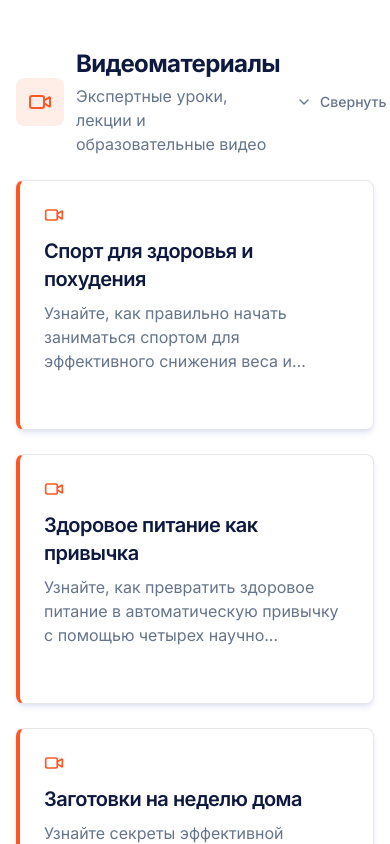
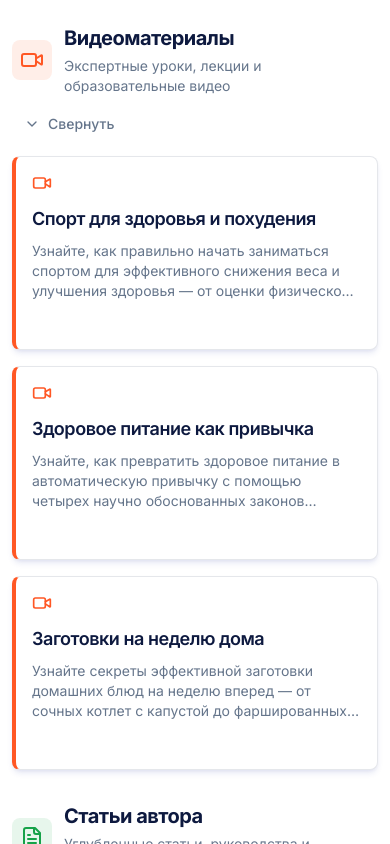
Before and after one commit to AlexanderModestov/nutrition, a Next.js app: page / in a window 390 px wide. Shown: the top 844 px of the page. Built offline with nearby package versions, Linux system fonts and the light colour scheme.

Commit message:
adjusting to mobile devices

```diff
--- a/src/app/globals.css
+++ b/src/app/globals.css
@@ -129,7 +129,7 @@
 @layer components {
   /* Knowledge Hub Custom Components */
   .knowledge-card {
-    @apply bg-card border rounded-lg p-6 transition-all duration-300 hover:shadow-hover hover:-translate-y-1;
+    @apply bg-card border rounded-lg p-4 sm:p-6 transition-all duration-300 hover:shadow-hover hover:-translate-y-1;
     box-shadow: var(--shadow-card);
   }
 
@@ -200,7 +200,7 @@
   .knowledge-button {
     @apply inline-flex items-center justify-center rounded-md text-sm font-medium transition-all duration-200;
     @apply focus-visible:outline-none focus-visible:ring-2 focus-visible:ring-ring focus-visible:ring-offset-2;
-    @apply disabled:pointer-events-none disabled:opacity-50;
+    @apply disabled:pointer-events-none disabled:opacity-50 px-3 py-2 sm:px-4 sm:py-2;
   }
 
   .knowledge-button-primary {
--- a/src/app/layout.tsx
+++ b/src/app/layout.tsx
@@ -8,6 +8,7 @@ const inter = Inter({ subsets: ["latin"] });
 export const metadata: Metadata = {
   title: "Expert Knowledge Hub",
   description: "A curated collection of expert knowledge materials",
+  viewport: "width=device-width, initial-scale=1",
 };
 
 export default function RootLayout({
@@ -17,6 +18,9 @@ export default function RootLayout({
 }) {
   return (
     <html lang="en">
+      <head>
+        <meta name="viewport" content="width=device-width, initial-scale=1" />
+      </head>
       <body className={inter.className}>
         <Providers>
           {children}
--- a/src/app/page.tsx
+++ b/src/app/page.tsx
@@ -133,10 +133,10 @@ export default function HomePage() {
 
   return (
     <div className="min-h-screen bg-background">
-      <main className="container mx-auto px-4 sm:px-6 lg:px-8 py-12">
+      <main className="container mx-auto px-3 sm:px-6 lg:px-8 py-6 sm:py-12">
 
         {/* Materials Sections */}
-        <div className="space-y-16">
+        <div className="space-y-8 sm:space-y-16">
           <MaterialSection
             title="Видеоматериалы"
             type="video"
--- a/src/components/MaterialCard.tsx
+++ b/src/components/MaterialCard.tsx
@@ -88,15 +88,15 @@ const MaterialCard = ({ material }: MaterialCardProps) => {
           )}
         </div>
 
-        <h3 className="text-xl font-semibold text-card-foreground mb-2 group-hover:text-primary transition-colors">
+        <h3 className="text-lg sm:text-xl font-semibold text-card-foreground mb-2 group-hover:text-primary transition-colors line-clamp-2">
           {material.title}
         </h3>
 
-        <p className="text-muted-foreground mb-4 line-clamp-3">
+        <p className="text-sm sm:text-base text-muted-foreground mb-4 line-clamp-3">
           {material.shortDescription}
         </p>
 
-        <div className="flex flex-wrap gap-2 mb-4">
+        <div className="flex flex-wrap gap-1.5 sm:gap-2 mb-4">
           {material.tags.slice(0, 3).map((tag) => (
             <span
               key={tag}
--- a/src/components/MaterialSection.tsx
+++ b/src/components/MaterialSection.tsx
@@ -54,21 +54,21 @@ const MaterialSection = ({ title, type, materials, icon, description }: Material
   };
 
   return (
-    <div className="mb-12">
-      <div className="flex items-center justify-between mb-6">
+    <div className="mb-8 sm:mb-12">
+      <div className="flex flex-col sm:flex-row sm:items-center justify-between mb-4 sm:mb-6 gap-3 sm:gap-0">
         <div className="flex items-center gap-3">
-          <div className={`p-3 rounded-lg ${getTypeBackground()}`}>
+          <div className={`p-2 sm:p-3 rounded-lg ${getTypeBackground()}`}>
             <div className={getTypeColor()}>{icon}</div>
           </div>
           <div>
-            <h2 className="text-2xl font-bold text-foreground">{title}</h2>
-            <p className="text-muted-foreground mt-1">{description}</p>
+            <h2 className="text-xl sm:text-2xl font-bold text-foreground">{title}</h2>
+            <p className="text-sm sm:text-base text-muted-foreground mt-1">{description}</p>
           </div>
         </div>
 
         <button
           onClick={() => setIsExpanded(!isExpanded)}
-          className="flex items-center gap-2 px-4 py-2 text-sm font-medium text-muted-foreground hover:text-foreground transition-colors rounded-lg hover:bg-secondary"
+          className="flex items-center gap-2 px-3 py-1.5 sm:px-4 sm:py-2 text-sm font-medium text-muted-foreground hover:text-foreground transition-colors rounded-lg hover:bg-secondary self-start sm:self-auto"
         >
           {isExpanded ? (
             <>
@@ -85,7 +85,7 @@ const MaterialSection = ({ title, type, materials, icon, description }: Material
       </div>
 
       {isExpanded && (
-        <div className="grid grid-cols-1 md:grid-cols-2 lg:grid-cols-3 gap-6 fade-in">
+        <div className="grid grid-cols-1 sm:grid-cols-2 lg:grid-cols-3 gap-4 sm:gap-6 fade-in">
           {materials.map((material, index) => (
             <div key={material.id} className="slide-up" style={{ animationDelay: `${index * 0.1}s` }}>
               <MaterialCard material={material} />
--- a/tailwind.config.ts
+++ b/tailwind.config.ts
@@ -10,7 +10,13 @@ const config: Config = {
   theme: {
     container: {
       center: true,
-      padding: "2rem",
+      padding: {
+        DEFAULT: "1rem",
+        sm: "2rem",
+        lg: "4rem",
+        xl: "5rem",
+        "2xl": "6rem",
+      },
       screens: {
         "2xl": "1400px",
       },
```
